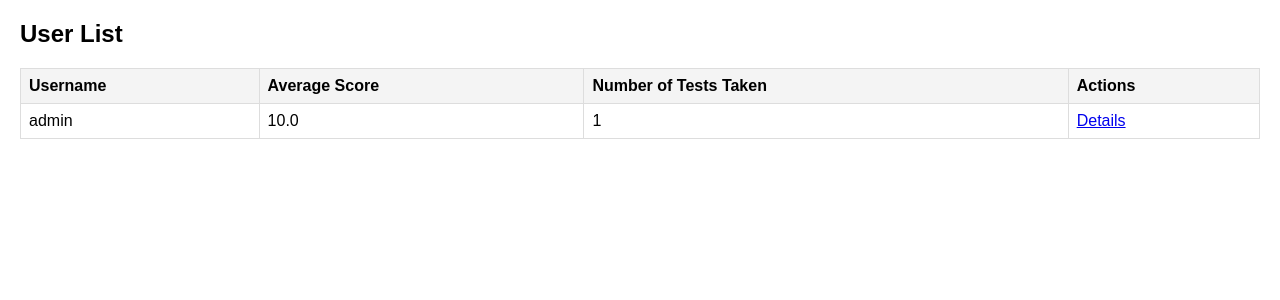
After one commit to Aellun/quiz-application, a Django app: page /user_list/ in a window 1280 px wide. The commit adds this page. Shown: the top 300 px of the page. Run offline with Django 3.2, Linux system fonts and the light colour scheme; a user stored in the database is signed in; data comes from the database, SQL or seed files in the repository; tables that the repository leaves empty hold one stand-in row (values such as "Sample post").

Commit message:
implemented the statistics module to view the user performance

```diff
--- a/quiz-application/DjangoQuiz/urls.py
+++ b/quiz-application/DjangoQuiz/urls.py
@@ -1,3 +1,4 @@
+from django.shortcuts import render
 from django.contrib import admin
 from django.urls import path
 from django.conf import settings
@@ -8,9 +9,8 @@ from Quiz.views import (
     landing_page, add_question, login_page, logout_page, register_page, home,
     FetchQuestionsView, communication_skills_questions, emotional_intelligence_questions,
     sales_service_questions, ethics_questions, programming_questions, dashboard_view,
-    quiz_result, user_management, edit_user, delete_user,course_list,
+    quiz_result, user_management, edit_user, delete_user, course_list, user_list, user_detail
 )
-
 
 urlpatterns = [
     path('', landing_page, name='landingPage'),  # Direct root URL to landing page
@@ -31,4 +31,6 @@ urlpatterns = [
     path('admin/users/edit/<int:user_id>/', login_required(edit_user), name='edit_user'),
     path('admin/users/delete/<int:user_id>/', login_required(delete_user), name='delete_user'),
     path('course_list/', login_required(course_list), name='course_list'),
+    path('user_list/', login_required(user_list), name='user_list'),
+    path('users/<int:user_id>/', login_required(user_detail), name='user-detail'),
 ] + static(settings.MEDIA_URL, document_root=settings.MEDIA_ROOT)
--- a/quiz-application/Quiz/models.py
+++ b/quiz-application/Quiz/models.py
@@ -1,4 +1,5 @@
 from django.db import models
+from django.contrib.auth.models import User
 
 class QuesModel(models.Model):
     CATEGORY_CHOICES = [
@@ -28,3 +29,12 @@ class QuesModel(models.Model):
 
     def __str__(self):
         return self.question
+
+
+class UserProfile(models.Model):
+    user = models.OneToOneField(User, on_delete=models.CASCADE)
+    total_score = models.IntegerField(default=0)
+    num_tests_taken = models.IntegerField(default=0)
+
+    def calculate_average_score(self):
+        return self.total_score / self.num_tests_taken if self.num_tests_taken else 0
--- a/quiz-application/Quiz/templates/Quiz/home.html
+++ b/quiz-application/Quiz/templates/Quiz/home.html
@@ -57,9 +57,11 @@
                 </a>
                 </div>
                 <div class="card">
+                    <a href="{% url 'user_list' %}" class="card-link">
                     <div class="icon"><ion-icon name="stats-chart-outline"></ion-icon></div>
                     <h3>Statistics</h3>
                     <p>View performance statistics.</p>
+                </a>
                 </div>
             </div>
             <div class="dashboard-container">
--- /dev/null
+++ b/quiz-application/Quiz/templates/Quiz/user_list.html
@@ -0,0 +1,57 @@
+<!DOCTYPE html>
+<html lang="en">
+<head>
+    <meta charset="UTF-8">
+    <meta name="viewport" content="width=device-width, initial-scale=1.0">
+    <title>User List</title>
+    <style>
+        body {
+            font-family: Arial, sans-serif;
+            margin: 20px;
+        }
+        table {
+            width: 100%;
+            border-collapse: collapse;
+            margin-top: 20px;
+        }
+        th, td {
+            border: 1px solid #ddd;
+            padding: 8px;
+            text-align: left;
+        }
+        th {
+            background-color: #f4f4f4;
+        }
+        tr:nth-child(even) {
+            background-color: #f9f9f9;
+        }
+    </style>
+</head>
+<body>
+
+<section aria-labelledby="user-list">
+    <h2 id="user-list">User List</h2>
+    <table role="table">
+        <thead>
+            <tr>
+                <th scope="col">Username</th>
+                <th scope="col">Average Score</th>
+                <th scope="col">Number of Tests Taken</th>
+                <th scope="col">Actions</th>
+            </tr>
+        </thead>
+        <tbody>
+            {% for user_profile in users %}
+                <tr>
+                    <td>{{ user_profile.user.username }}</td>
+                    <td>{{ user_profile.calculate_average_score }}</td>
+                    <td>{{ user_profile.num_tests_taken }}</td>
+                    <td><a href="{% url 'user-detail' user_profile.id %}" aria-label="View details for {{ user_profile.user.username }}">Details</a></td>
+                </tr>
+            {% endfor %}
+        </tbody>
+    </table>
+</section>
+
+</body>
+</html>
--- a/quiz-application/Quiz/views.py
+++ b/quiz-application/Quiz/views.py
@@ -11,6 +11,7 @@ from django.views.decorators.csrf import csrf_exempt
 from django.views import View
 import json
 from django.contrib.auth.models import User
+from.models import UserProfile
 
 # Initialize logger
 logger = logging.getLogger('DjangoQuiz')  # Use the logger name defined in your settings
@@ -221,3 +222,13 @@ def delete_user(request, user_id):
         user.delete()
         return JsonResponse({'success': True})
     return JsonResponse({'success': False})
+
+
+
+def user_list(request):
+    users = UserProfile.objects.all()
+    return render(request, 'Quiz/user_list.html', {'users': users})
+
+def user_detail(request, user_id):
+            user_profile = get_object_or_404(UserProfile, pk=user_id)
+            return render(request, 'Quiz/user_detail.html', {'user_profile': user_profile})
```
Also changed, not shown: quiz-application/Quiz/templates/Quiz/user_detail.html (added, +63 -0 lines), quiz-application/Quiz/migrations/0015_userprofile.py (added).
